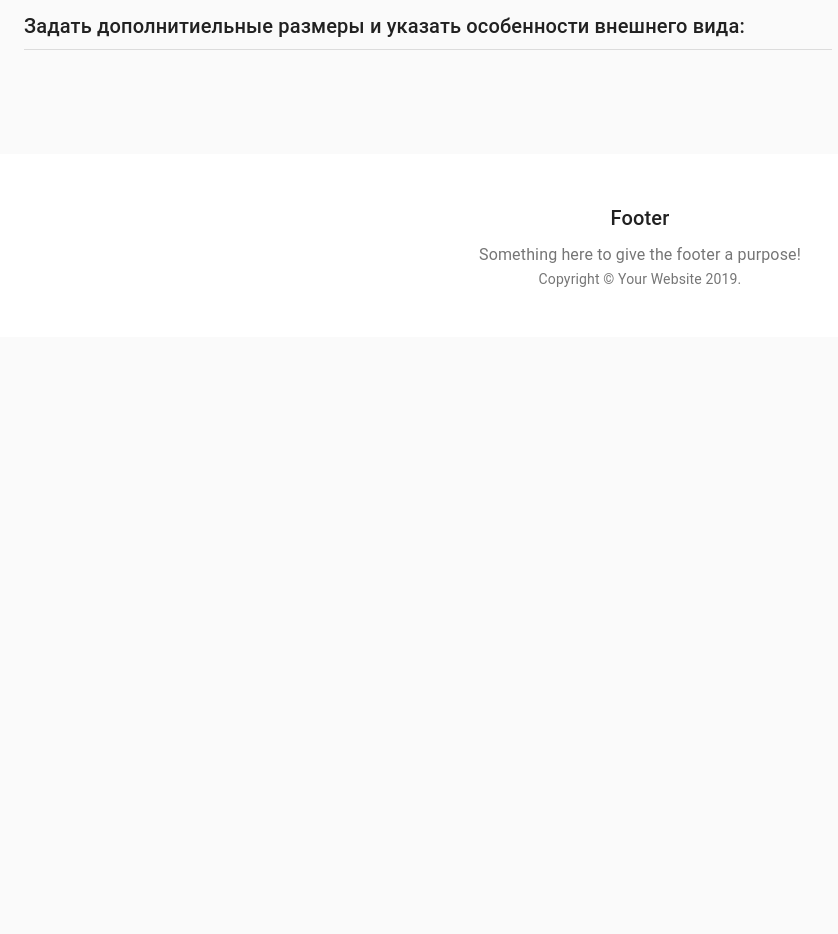
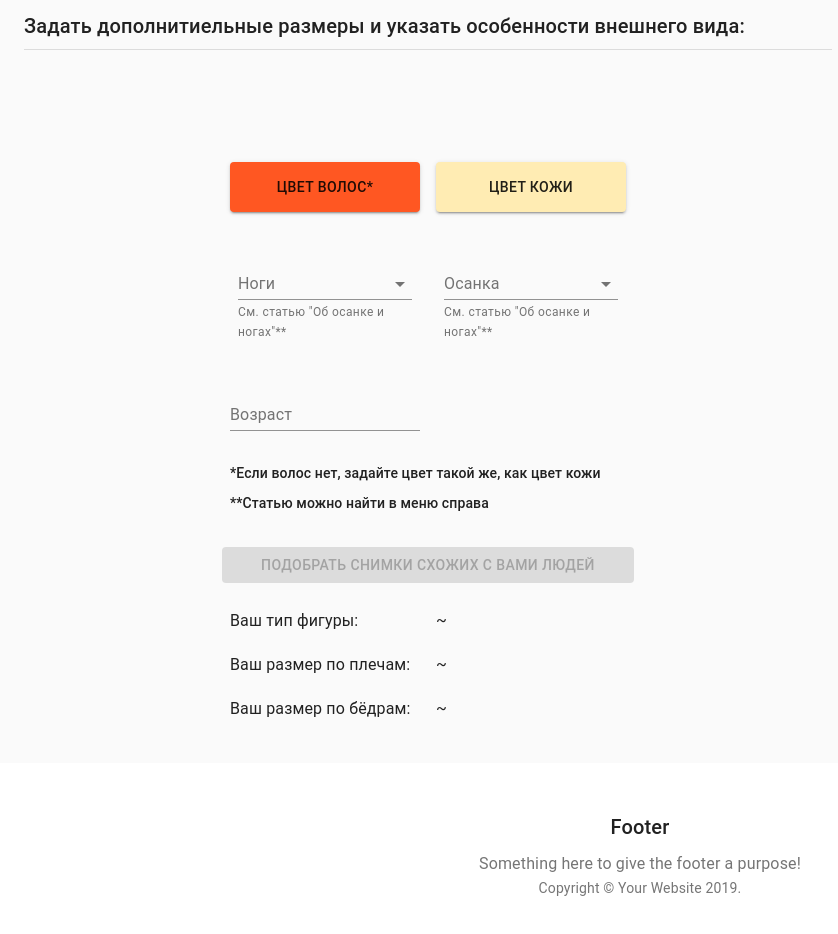
Before and after one commit to VSPro/ClothesFiguresDresscodes, a React (Create React App) app in the folder cfd-front/: page / in a window 1280 px wide. Shown: the part 1700-2634 px from the top of the page, without its empty margins (0-838 px from the left). Before the commit the page ends 2037 px from the top, so only its background shows below. Built offline with nearby package versions, Linux system fonts and the light colour scheme.

Commit message:
Начало работы над вторым блоком полей ввода главной страницы

```diff
--- a/cfd-front/package.json
+++ b/cfd-front/package.json
@@ -41,6 +41,7 @@
   },
   "devDependencies": {
     "axios": "^0.19.0",
+    "react-color": "^2.17.3",
     "react-redux": "^7.1.3",
     "react-router-dom": "^5.1.2",
     "redux": "^4.0.4",
--- a/cfd-front/src/globals.d.ts
+++ b/cfd-front/src/globals.d.ts
@@ -1 +1,2 @@
 declare module "*.md";
+declare module 'react-color';
--- a/cfd-front/src/pages/App/SecondInputsForm.tsx
+++ b/cfd-front/src/pages/App/SecondInputsForm.tsx
@@ -8,6 +8,14 @@ import Grid from '@material-ui/core/Grid';
 import Typography from '@material-ui/core/Typography';
 import { makeStyles } from '@material-ui/core/styles';
 
+import InputLabel from '@material-ui/core/InputLabel';
+import MenuItem from '@material-ui/core/MenuItem';
+import FormHelperText from '@material-ui/core/FormHelperText';
+import FormControl from '@material-ui/core/FormControl';
+import Select from '@material-ui/core/Select';
+
+import { SwatchesPicker } from 'react-color';
+
 const useStyles = makeStyles(theme => ({
   form: {
     width: '100%', // Fix IE 11 issue.
@@ -16,8 +24,18 @@ const useStyles = makeStyles(theme => ({
   submit: {
     margin: theme.spacing(3, 0, 2),
   },
+  colorPickerButton: {
+    margin: theme.spacing(3, 0, 2),
+    height: 50,
+    backgroundColor: 'red'
+
+  },
   titleForToggle: {
     marginTop: theme.spacing(1)
+  },
+  formControl: {
+    margin: theme.spacing(1),
+    minWidth: 120,
   },
 }));
 
@@ -29,9 +47,15 @@ export default function FirstInputsForm() {
         second: '',
         third: '',
         fourth: '',
-        fifth: 'm',
         sixth: ''
     })
+    const [isHairColorPickerShow, setShowingOfHairColorPicker] = useState<any>(false)
+    const [isSkinColorPickerShow, setShowingOfSkinColorPicker] = useState<any>(false)
+    const [colorOfHair, setColorOfHair] = useState<any>('#ff5722')
+    const [colorOfSkin, setColorOfSkin] = useState<any>('#ffecb3')
+
+    const [select, setSelect] = useState<any>('')
+    const [select2, setSelect2] = useState<any>('')
 
     const typeOfShape = useSelector( (state: any): Array<number | string> => state.app.paramsOfUser.shape)
     const size = useSelector( (state: any): {sizeOfChest: string, sizeOfHips: string} => state.app.paramsOfUser.sizeParams)
@@ -60,83 +84,145 @@ export default function FirstInputsForm() {
         <form className={classes.form} noValidate>
             <Grid container spacing={2}>
                 <Grid item xs={12} sm={6}>
-                    <Typography
-                        variant="subtitle1"
-                        noWrap
-                        className={classes.titleForToggle}
+                    <Button
+                        fullWidth
+                        variant="contained"
+                        style={{
+                            backgroundColor: colorOfHair
+                        }}
+                        className={classes.colorPickerButton}
+                        onClick={ () => {
+                            setShowingOfHairColorPicker(!isHairColorPickerShow)
+                        }}
                     >
-                      Выберете пол:
-                    </Typography>
+                        цвет волос*
+                    </Button>
+                    {
+                        isHairColorPickerShow ?
+                            <div
+                                style={{
+                                    position: 'absolute',
+                                    zIndex: 1
+                                }}
+                            >
+                                <SwatchesPicker
+                                    onChange={
+                                        ( e: any ) => {
+                                            setColorOfHair(e.hex)
+                                        }
+                                    }
+                                />
+                            </div>
+                        : null
+                    }
                 </Grid>
                 <Grid item xs={12} sm={6}>
-                    <ToggleButtonGroup
-                        value={inputs.fifth}
-                        exclusive
-                        onChange={inputValidationFunc('fifth')}
-                        aria-label="text alignment"
+                    <Button
+                        fullWidth
+                        variant="contained"
+                        style={{
+                            backgroundColor: colorOfSkin
+                        }}
+                        className={classes.colorPickerButton}
+                        onClick={ () => {
+                            setShowingOfSkinColorPicker(!isSkinColorPickerShow)
+                        }}
                     >
-                        <ToggleButton value="m" aria-label="left aligned">  М  </ToggleButton>
-                        <ToggleButton value="f" aria-label="centered">  Ж  </ToggleButton>
-                    </ToggleButtonGroup>
+                        цвет кожи
+                    </Button>
+                    {
+                        isSkinColorPickerShow ?
+                            <div
+                                style={{
+                                    position: 'absolute',
+                                    zIndex: 1
+                                }}
+                            >
+                                <SwatchesPicker
+                                    onChange={
+                                        ( e: any ) => {
+                                            setColorOfSkin(e.hex)
+                                        }
+                                    }
+                                />
+                            </div>
+                        : null
+                    }
                 </Grid>
                 <Grid item xs={12} sm={6}>
-                    <TextField
-                        id="chest-girth"
-                        label="Ширина плеч"
-                        // fullWidth
-                        // variant="outlined"
-                        margin="normal"
-                        type='number'
-                        value={ inputs.first }
-                        onChange={ inputValidationFunc('first') as any}
-                    />
+                    <FormControl className={classes.formControl}>
+                        <InputLabel id="demo-simple-select-helper-label">Ноги</InputLabel>
+                        <Select
+                            labelId="demo-simple-select-helper-label"
+                            id="demo-simple-select-helper"
+                            value={select2}
+                            onChange={(e) => {
+                                setSelect2(e.target.value)
+                            }}
+                        >
+                            <MenuItem value="">
+                                <em>Не выбранно</em>
+                            </MenuItem>
+                            <MenuItem value={-1}>Выгнутые</MenuItem>
+                            <MenuItem value={0}>Нормальные</MenuItem>
+                            <MenuItem value={1}>Вогнутые</MenuItem>
+                        </Select>
+                        <FormHelperText>См. статью "Об осанке и ногах"**</FormHelperText>
+                    </FormControl>
                 </Grid>
                 <Grid item xs={12} sm={6}>
-                    <TextField
-                        id="chest-girth"
-                        label="Обхват груди"
-                        margin="normal"
-                        type='number'
-                        value={ inputs.sixth }
-                        onChange={ inputValidationFunc('sixth') as any}
-                    />
+                    <FormControl className={classes.formControl}>
+                        <InputLabel id="demo-simple-select-helper-label">Осанка</InputLabel>
+                        <Select
+                            labelId="demo-simple-select-helper-label"
+                            id="demo-simple-select-helper"
+                            value={select}
+                            onChange={(e) => {
+                                setSelect(e.target.value)
+                            }}
+                        >
+                            <MenuItem value="">
+                                <em>Не выбранно</em>
+                            </MenuItem>
+                            <MenuItem value={-1}>Лордоз</MenuItem>
+                            <MenuItem value={0}>Плоская спина</MenuItem>
+                            <MenuItem value={1}>Сутулость</MenuItem>
+                        </Select>
+                        <FormHelperText>См. статью "Об осанке и ногах"**</FormHelperText>
+                    </FormControl>
                 </Grid>
-                <Grid item xs={12} sm={6}>
+                <Grid item xs={12} sm={6} >
                     <TextField
                         id="waist-circumference"
-                        label="Обхват талии"
+                        label="Возраст"
                         margin="normal"
                         type='number'
                         value={ inputs.second }
                         onChange={ inputValidationFunc('second') as any}
                     />
                 </Grid>
-                <Grid item xs={12} sm={6}>
-                    <TextField
-                        id="hip-girth"
-                        label="Обхват бёдер"
-                        margin="normal"
-                        type='number'
-                        value={ inputs.third }
-                        onChange={ inputValidationFunc('third') as any }
-                    />
-                </Grid>
-                <Grid item xs={12} sm={6}>
-                    <TextField
-                        id="height"
-                        label="Рост"
-                        margin="normal"
-                        type='number'
-                        value={ inputs.fourth }
-                        onChange={ inputValidationFunc('fourth') as any }
-                    />
+                <Grid item xs={12} sm={12}>
+                    <Typography
+                        variant="subtitle2"
+                        noWrap
+                        className={classes.titleForToggle}
+                    >
+                      *Если волос нет, задайте цвет такой же, как цвет кожи
+                    </Typography>
+                    <Typography
+                        variant="subtitle2"
+                        noWrap
+                        className={classes.titleForToggle}
+                    >
+                      **Статью можно найти в меню справа
+                    </Typography>
                 </Grid>
                 <Button
                     fullWidth
                     variant="contained"
                     color="secondary"
                     className={classes.submit}
-                    disabled={ !(inputs.first && inputs.second && inputs.third && inputs.fourth && inputs.fifth && inputs.sixth) }
+                    disabled={ true }
                     onClick={ () => {
                         dispatch(
                             {
@@ -146,14 +232,13 @@ export default function FirstInputsForm() {
                                     chest: inputs.sixth,
                                     waist: inputs.second,
                                     hips: inputs.third,
-                                    height: inputs.fourth,
-                                    sex: inputs.fifth
+                                    height: inputs.fourth
                                 }
                             }
                         )
                     }}
                 >
-                    Определить тип фигуры
+                    Подобрать снимки схожих с Вами людей
                 </Button>
                 <Grid item xs={12} sm={6}>
                     <Typography
--- a/cfd-front/src/pages/App/index.tsx
+++ b/cfd-front/src/pages/App/index.tsx
@@ -39,7 +39,7 @@ function App( props: any ) {
       <Divider />
       <Container component="main" maxWidth="xs">
         <div className={classes.paper}>
-          {/* <SecondInputsForm /> */}
+          <SecondInputsForm />
         </div>
       </Container>
     </>
--- a/cfd-front/src/pages/FirstPage/Header.tsx
+++ b/cfd-front/src/pages/FirstPage/Header.tsx
@@ -17,7 +17,7 @@ const useStyles = makeStyles(theme => ({
     fontFamily: 'Open Sans'
   },
   toolbarSecondary: {
-    justifyContent: 'flex-start',  // 'space-between',
+    justifyContent: 'space-between',
     overflowX: 'auto',
   },
   toolbarLink: {
--- a/cfd-front/src/pages/FirstPage/index.tsx
+++ b/cfd-front/src/pages/FirstPage/index.tsx
@@ -27,8 +27,8 @@ const useStyles = makeStyles(theme => ({
 const sections = [
   { title: 'О сервисе', url: '#' },
   { title: 'Таблицы размеров', url: '#' },
-  { title: 'Как ухаживать за одеждой', url: '#' },
-  { title: 'Как снимать мерки c фигуры', url: '#' }
+  { title: 'Об осанке и ногах', url: '#' },
+  { title: 'Снятие мерок', url: '#' }
 ];
 
 const mainFeaturedPost = {
@@ -76,7 +76,7 @@ const sidebar = {
     { title: 'Типы фигур', url: '#' },
     { title: 'Дресс-коды', url: '#' },
     { title: 'Наши таблицы размеров', url: '#' },
-    { title: 'Как ухаживать за одеждой', url: '#' },
+    { title: 'Об осанке и ногах', url: '#' },
   ],
   social: [
     { name: 'GitHub', icon: GitHubIcon },
```
Also changed, not shown: 1 other file (tests, documents, lock files or other folders).
